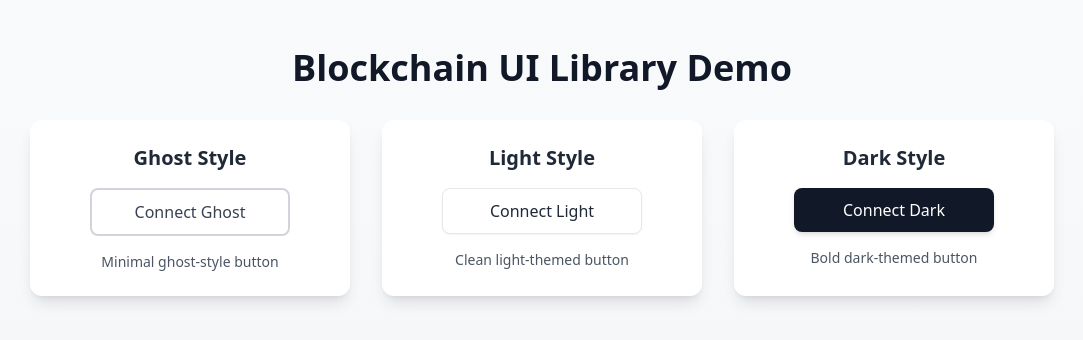
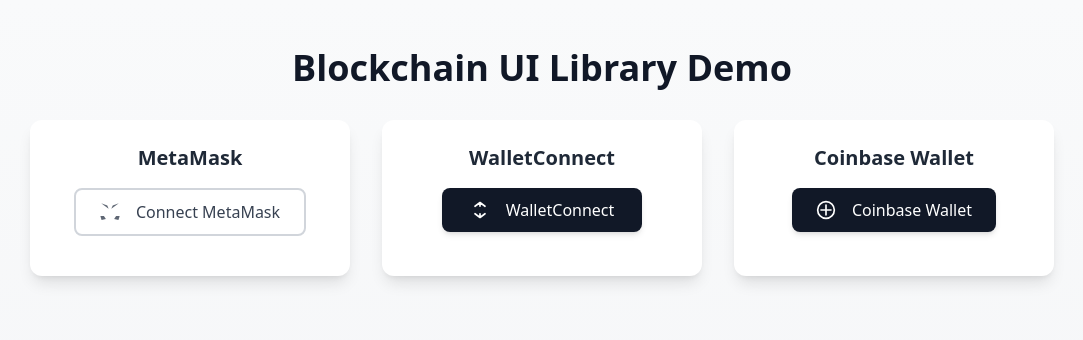
Before and after one commit to w3-kit/ui, a Next.js app: page / in a window 1280 px wide. Shown: the top 340 px of the page, without its empty margins (98-1181 px from the left). Built offline with nearby package versions, Linux system fonts and the light colour scheme.

Commit message:
feat: Coinbase and WalletConnect Added

```diff
--- a/components/connect-wallet/ConnectWalletButton.tsx
+++ b/components/connect-wallet/ConnectWalletButton.tsx
@@ -5,10 +5,12 @@ import { WalletConnectConnector } from '@web3-react/walletconnect-connector';
 declare global {
   interface Window {
     ethereum?: MetaMaskInpageProvider;
+    coinbaseWalletExtension?: any;
   }
 }
 
 type ButtonVariant = 'ghost' | 'light' | 'dark';
+type WalletType = 'metamask' | 'walletconnect' | 'coinbase';
 
 interface ConnectWalletButtonProps {
   onConnect?: (address: string) => void;
@@ -16,6 +18,7 @@ interface ConnectWalletButtonProps {
   className?: string;
   customLabel?: string;
   variant?: ButtonVariant;
+  walletType?: WalletType;
 }
 
 const variantStyles = {
@@ -27,15 +30,59 @@ const variantStyles = {
     hover:shadow-lg`,
 };
 
+const walletConnectConfig = {
+  rpc: {
+    1: 'https://mainnet.infura.io/v3/YOUR_INFURA_ID', // Replace with your Infura ID
+    4: 'https://rinkeby.infura.io/v3/YOUR_INFURA_ID',
+  },
+  bridge: 'https://bridge.walletconnect.org',
+};
+
+const WalletIcons = {
+  metamask: (
+    <svg className="w-5 h-5 mr-2" viewBox="0 0 35 33" fill="none">
+      <path d="M32.9582 1L19.8241 10.7183L22.2665 4.99099L32.9582 1Z" fill="currentColor" fillOpacity="0.8"/>
+      <path d="M2.04183 1L15.0446 10.809L12.7335 4.99099L2.04183 1Z" fill="currentColor" fillOpacity="0.8"/>
+      <path d="M28.2036 23.3094L24.7358 28.5863L32.2621 30.6244L34.3857 23.4519L28.2036 23.3094Z" fill="currentColor" fillOpacity="0.8"/>
+      <path d="M0.623322 23.4519L2.73785 30.6244L10.2642 28.5863L6.79636 23.3094L0.623322 23.4519Z" fill="currentColor" fillOpacity="0.8"/>
+    </svg>
+  ),
+  walletconnect: (
+    <svg className="w-5 h-5 mr-2" viewBox="0 0 24 24" fill="none">
+      <path d="M6 16.5L12 21l6-4.5M6 7.5L12 3l6 4.5M12 21v-4.5m0-9V3" stroke="currentColor" strokeWidth="2" strokeLinecap="round" strokeLinejoin="round"/>
+    </svg>
+  ),
+  coinbase: (
+    <svg className="w-5 h-5 mr-2" viewBox="0 0 24 24" fill="none">
+      <circle cx="12" cy="12" r="10" stroke="currentColor" strokeWidth="2"/>
+      <path d="M12 6v12M6 12h12" stroke="currentColor" strokeWidth="2" strokeLinecap="round"/>
+    </svg>
+  ),
+};
+
 export const ConnectWalletButton: React.FC<ConnectWalletButtonProps> = ({
   onConnect,
   onError,
   className = '',
-  customLabel = 'Connect Wallet',
-  variant = 'dark'
+  customLabel,
+  variant = 'dark',
+  walletType = 'metamask'
 }) => {
   const [isLoading, setIsLoading] = useState(false);
   const [error, setError] = useState<string | null>(null);
+
+  const getDefaultLabel = (type: WalletType) => {
+    switch (type) {
+      case 'metamask':
+        return 'Connect MetaMask';
+      case 'walletconnect':
+        return 'WalletConnect';
+      case 'coinbase':
+        return 'Coinbase Wallet';
+      default:
+        return 'Connect Wallet';
+    }
+  };
 
   const connectMetaMask = useCallback(async () => {
     setIsLoading(true);
@@ -64,10 +111,77 @@ export const ConnectWalletButton: React.FC<ConnectWalletButtonProps> = ({
     }
   }, [onConnect, onError]);
 
+  const connectWalletConnect = useCallback(async () => {
+    setIsLoading(true);
+    setError(null);
+
+    try {
+      const connector = new WalletConnectConnector({
+        rpc: walletConnectConfig.rpc,
+        bridge: walletConnectConfig.bridge,
+        qrcode: true,
+      });
+
+      await connector.activate();
+      const account = await connector.getAccount();
+      if (account) {
+        onConnect?.(account);
+      } else {
+        throw new Error('No account found');
+      }
+    } catch (err) {
+      const error = err as Error;
+      setError(error.message);
+      onError?.(error);
+    } finally {
+      setIsLoading(false);
+    }
+  }, [onConnect, onError]);
+
+  const connectCoinbase = useCallback(async () => {
+    setIsLoading(true);
+    setError(null);
+
+    try {
+      if (!window.coinbaseWalletExtension) {
+        throw new Error('Coinbase Wallet is not installed');
+      }
+
+      const accounts = await window.coinbaseWalletExtension.request({
+        method: 'eth_requestAccounts'
+      });
+
+      if (accounts && Array.isArray(accounts) && accounts.length > 0) {
+        onConnect?.(accounts[0]);
+      } else {
+        throw new Error('No accounts found');
+      }
+    } catch (err) {
+      const error = err as Error;
+      setError(error.message);
+      onError?.(error);
+    } finally {
+      setIsLoading(false);
+    }
+  }, [onConnect, onError]);
+
+  const handleConnect = useCallback(() => {
+    switch (walletType) {
+      case 'metamask':
+        return connectMetaMask();
+      case 'walletconnect':
+        return connectWalletConnect();
+      case 'coinbase':
+        return connectCoinbase();
+      default:
+        return connectMetaMask();
+    }
+  }, [walletType, connectMetaMask, connectWalletConnect, connectCoinbase]);
+
   return (
     <div className="flex flex-col items-center">
       <button
-        onClick={connectMetaMask}
+        onClick={handleConnect}
         disabled={isLoading}
         className={`
           px-6 py-2.5 rounded-lg font-medium transition-all duration-200
@@ -99,7 +213,8 @@ export const ConnectWalletButton: React.FC<ConnectWalletButtonProps> = ({
           </div>
         ) : (
           <div className="flex items-center space-x-2">
-            <span>{customLabel}</span>
+            {WalletIcons[walletType]}
+            <span>{customLabel || getDefaultLabel(walletType)}</span>
           </div>
         )}
       </button>
--- a/package.json
+++ b/package.json
@@ -10,6 +10,7 @@
   },
   "dependencies": {
     "@metamask/providers": "^10.0.0",
+    "@walletconnect/web3-provider": "^1.8.0",
     "@web3-react/walletconnect-connector": "^6.2.13",
     "next": "^13.0.0",
     "react": "^18.0.0",
--- a/pages/index.tsx
+++ b/pages/index.tsx
@@ -19,59 +19,47 @@ export default function Home() {
             Blockchain UI Library Demo
           </h1>
 
-          <div className="grid md:grid-cols-3 gap-8 max-w-5xl mx-auto">
-            {/* Ghost Variant */}
+          <div className="grid md:grid-cols-3 gap-8 max-w-5xl mx-auto mb-12">
             <div className="bg-white rounded-xl shadow-lg p-6">
               <h2 className="text-xl font-semibold text-gray-800 mb-4">
-                Ghost Style
+                MetaMask
               </h2>
               <div className="mb-4">
                 <ConnectWalletButton
                   onConnect={handleConnect}
                   onError={handleError}
                   variant="ghost"
-                  customLabel="Connect Ghost"
+                  walletType="metamask"
                 />
               </div>
-              <p className="text-sm text-gray-600">
-                Minimal ghost-style button
-              </p>
             </div>
 
-            {/* Light Variant */}
             <div className="bg-white rounded-xl shadow-lg p-6">
               <h2 className="text-xl font-semibold text-gray-800 mb-4">
-                Light Style
-              </h2>
-              <div className="mb-4">
-                <ConnectWalletButton
-                  onConnect={handleConnect}
-                  onError={handleError}
-                  variant="light"
-                  customLabel="Connect Light"
-                />
-              </div>
-              <p className="text-sm text-gray-600">
-                Clean light-themed button
-              </p>
-            </div>
-
-            {/* Dark Variant */}
-            <div className="bg-white rounded-xl shadow-lg p-6">
-              <h2 className="text-xl font-semibold text-gray-800 mb-4">
-                Dark Style
+                WalletConnect
               </h2>
               <div className="mb-4">
                 <ConnectWalletButton
                   onConnect={handleConnect}
                   onError={handleError}
                   variant="dark"
-                  customLabel="Connect Dark"
+                  walletType="walletconnect"
                 />
               </div>
-              <p className="text-sm text-gray-600">
-                Bold dark-themed button
-              </p>
+            </div>
+
+            <div className="bg-white rounded-xl shadow-lg p-6">
+              <h2 className="text-xl font-semibold text-gray-800 mb-4">
+                Coinbase Wallet
+              </h2>
+              <div className="mb-4">
+                <ConnectWalletButton
+                  onConnect={handleConnect}
+                  onError={handleError}
+                  variant="dark"
+                  walletType="coinbase"
+                />
+              </div>
             </div>
           </div>
         </div>
```
Also changed, not shown: 1 other file (tests, documents, lock files or other folders).
